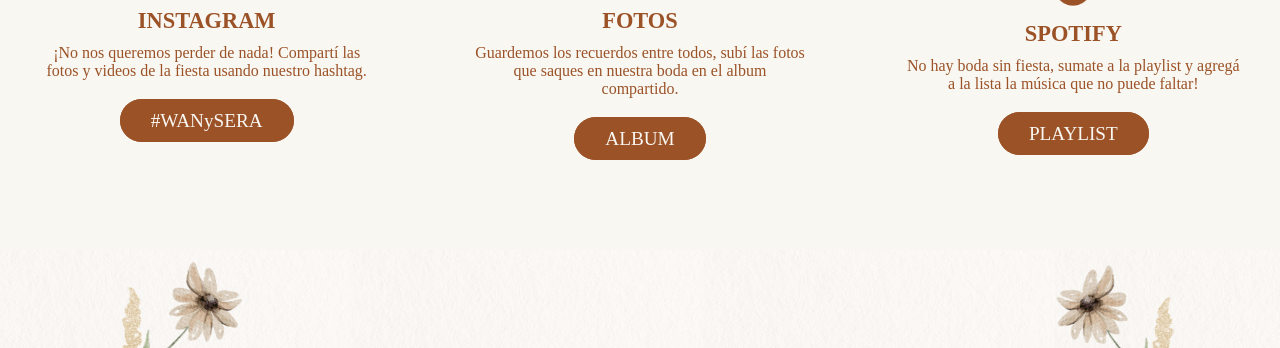
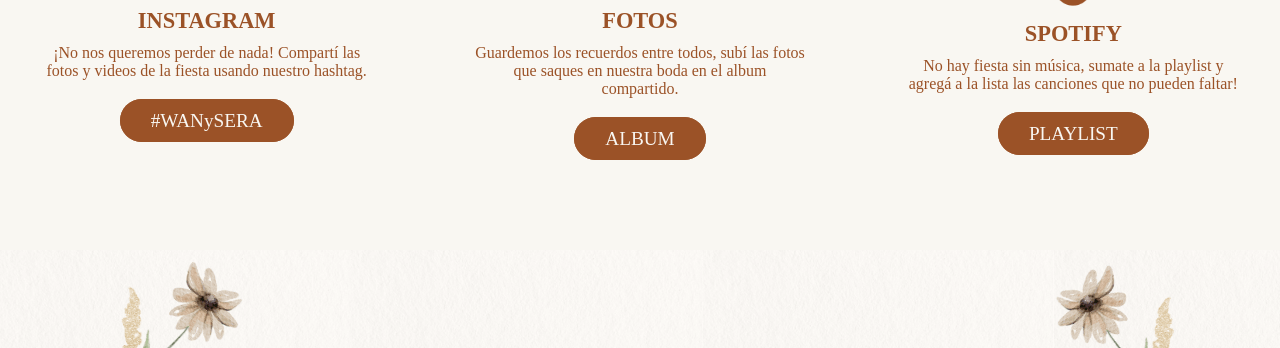
Before and after one commit to serafincpd/invitacion-wan-sera, a plain HTML site: page index.html in a window 1280 px wide. Shown: the part 2312-2660 px from the top of the page. Drawn offline with nearby package versions, Linux system fonts and the light colour scheme; a web font is replaced by a local one.

Commit message:
Fix Spotify

```diff
--- a/index.html
+++ b/index.html
@@ -110,7 +110,7 @@
             <img class="icon" src="./figuras/spotify.png" alt="playlist">
             <h2>SPOTIFY</h2>
             <p>
-                No hay boda sin fiesta, sumate a la playlist y agregá a la lista la música que no puede faltar!
+                No hay fiesta sin música, sumate a la playlist y agregá a la lista las canciones que no pueden faltar!
             </p>
             <a class="boton"
                 href="https://open.spotify.com/playlist/4bcnGHo2Ggy7kColfo0vG4?si=FGzdt7e-QB2xC29tN1CRjA&pt=fae68492d4925adaf0e74e964830dc5d&pi=gGhV_0Y6TNaPu"
```
